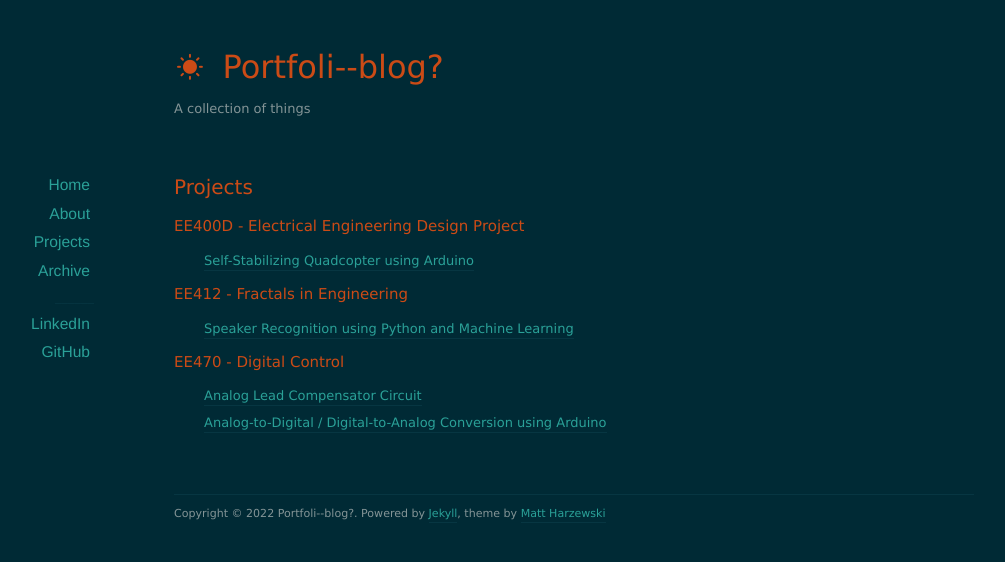
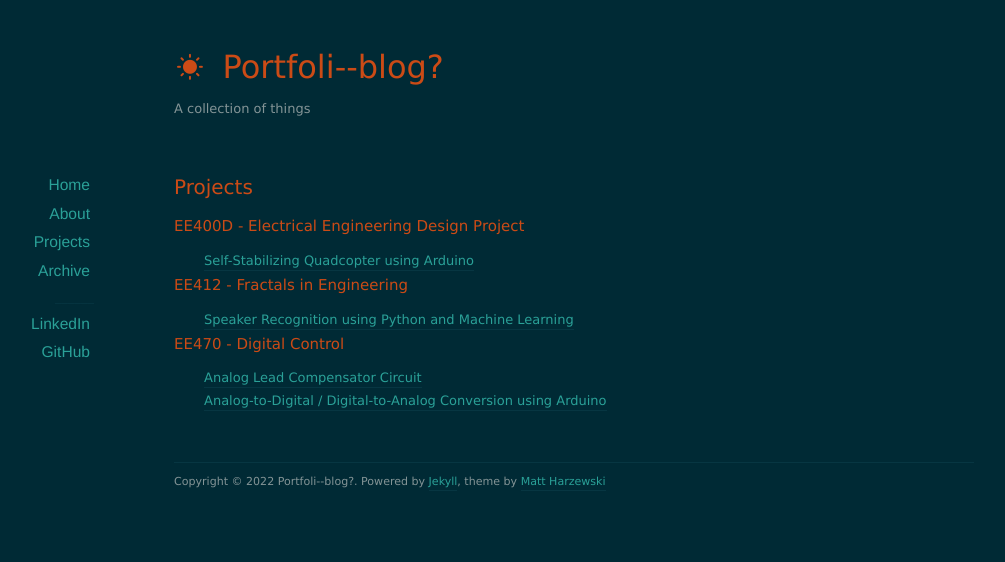
Before and after one commit to nolanschan/nolanschan.github.io, a Jekyll site: the page built from projects/index.markdown, in a window 1280 px wide. Shown: the top 562 px of the page, without its empty margins (66-1071 px from the left). Built offline with Jekyll 4.4.1, drawn with Linux system fonts in a browser that asks for light colours; nearby versions of some CDN libraries.

Commit message:
Update style.css

```diff
--- a/assets/css/style.css
+++ b/assets/css/style.css
@@ -48,8 +48,8 @@
 }
 
 p, pre { margin-bottom: 15px; }
-ul, ol { padding: 0 0 5px 30px; }
-ol li, ul li { margin-top: 5px; margin-bottom: 5px; }
+ul, ol { padding: 0 0 0px 30px; line-height: 1.7;}
+ol li, ul li { margin-top: 1px; margin-bottom: 1px; }
 em, i { font-style: italic; }
 strong, b { font-weight: bold; }
 small { font-size: 0.85em; }
```
